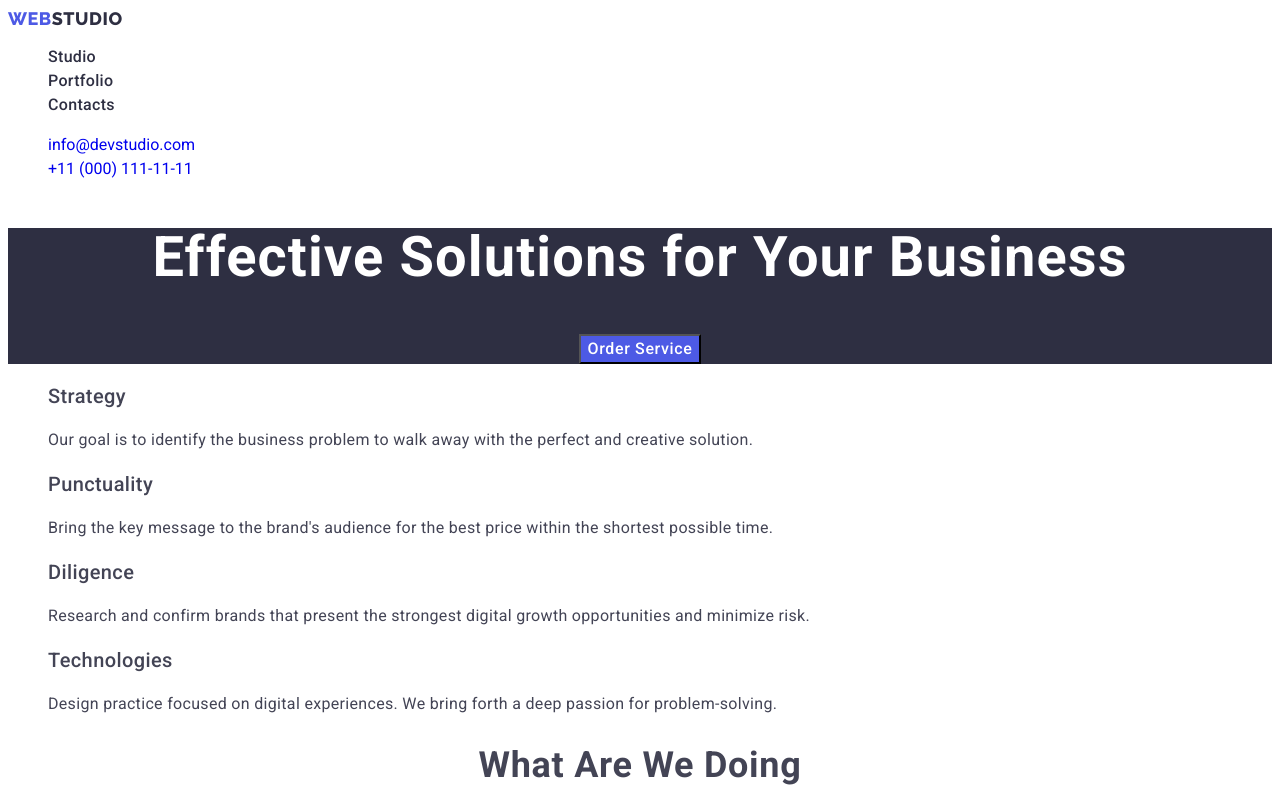
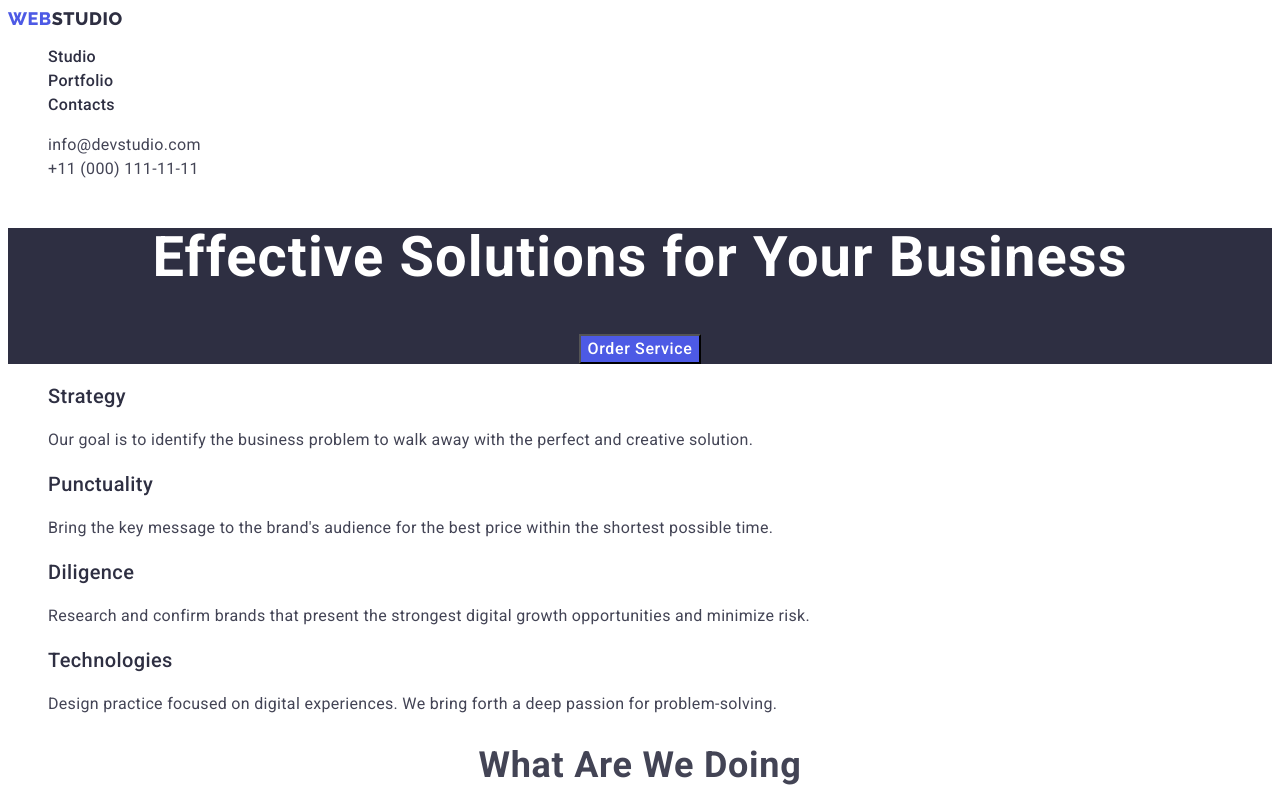
Before and after one commit to PavloDereniuk/goit-markup-hw-02, a plain HTML site: page index.html in a window 1280 px wide. Shown: the top 800 px of the page. Drawn offline with Linux system fonts and the light colour scheme.

Commit message:
additional fixes

```diff
--- a/css/styles.css
+++ b/css/styles.css
@@ -57,7 +57,9 @@ body {
   font-weight: 400;
   font-size: 16px;
   line-height: 1.5;
+  letter-spacing: 0.02em;
   text-decoration: none;
+  color: #434455;
 }
 
 .site-nav-link:hover,
@@ -103,6 +105,7 @@ body {
   font-size: 20px;
   line-height: 1.2;
   letter-spacing: 0.02em;
+  color: #2e2f42;
 }
 
 .text {
--- a/index.html
+++ b/index.html
@@ -14,7 +14,7 @@
     <!-- Шапка сайту -->
     <header class="header">
       <nav>
-        <a href="./index.html" class="logo link">Web<Studio class="spart-logo">Studio</span></a>
+        <a href="./index.html" class="logo link">Web<span class="spart-logo">Studio</span></a>
 
         <ul class="site-nav list link">
           <li class=""><a href="./index.html" class="site-nav-link link">Studio</a></li>
@@ -25,8 +25,8 @@
 
       <address class="address">
         <ul class="auth-nav list">
-          <li><a href="mailto:info@devstudio.com" class="site-nav-link auth-nav-link">info@devstudio.com</a></li>
-          <li><a href="tel:+110001111111" class="site-nav-link auth-nav-link">+11 (000) 111-11-11</a></li>
+          <li><a href="mailto:info@devstudio.com" class="site-nav-link auth-nav-link link">info@devstudio.com</a></li>
+          <li><a href="tel:+110001111111" class="site-nav-link auth-nav-link link">+11 (000) 111-11-11</a></li>
         </ul>
       </address>
     </header>
@@ -155,7 +155,7 @@
 
     <!-- Підвал -->
     <footer class="footer">
-       <a href="./index.html" class="logo link">Web<Studio class="spart-logo logo-footer">Studio</span></a>
+       <a href="./index.html" class="logo link">Web<span class="spart-logo logo-footer">Studio</span></a>
       <p class="text-footer">
         Increase the flow of customers and sales for your business with digital
         marketing & growth solutions.
```
Also changed, not shown: portfolio.html (+2 -2 lines).
